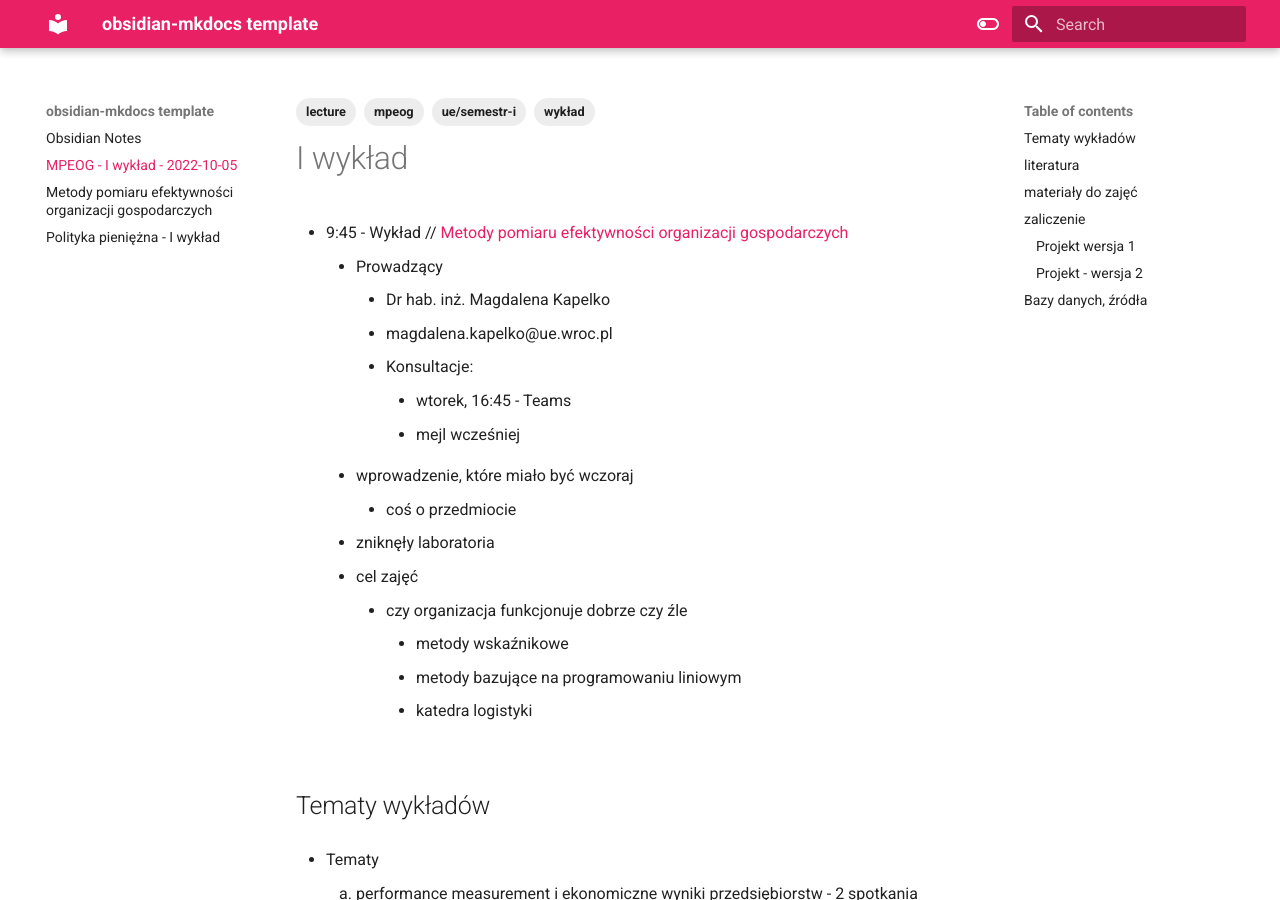
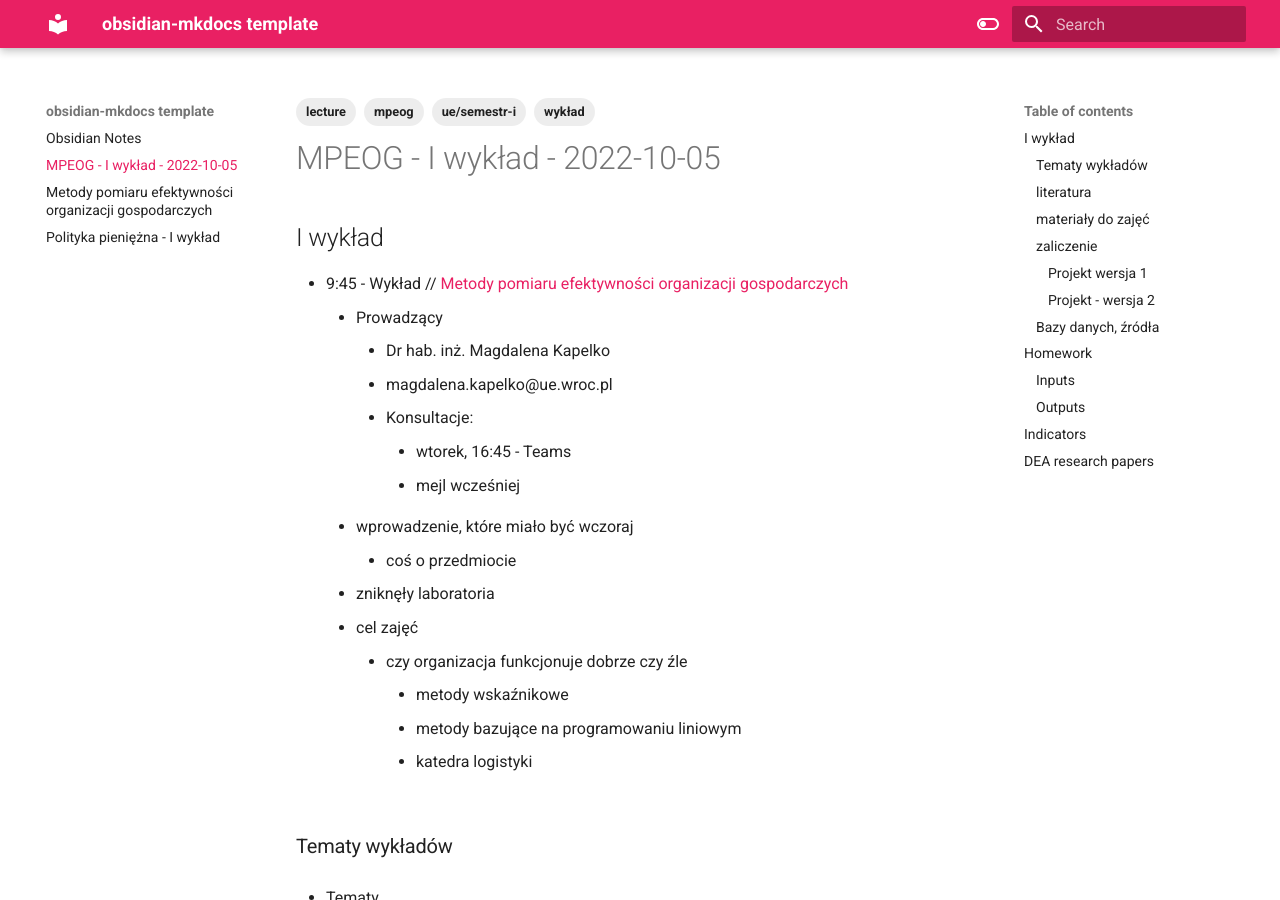
Before and after one commit to seszele64/obsidian-notes, an MkDocs documentation site: the page built from docs/MPEOG - I wykład - 2022-10-05.md, in a window 1280 px wide and 900 px high. Built offline with MkDocs 1.6.1 and Material for MkDocs 9.7.7, drawn with Linux system fonts in a browser that asks for light colours.

Commit message:
[PUBLISHER] Merge #9

```diff
--- a/docs/MPEOG - I wykład - 2022-10-05.md
+++ b/docs/MPEOG - I wykład - 2022-10-05.md
@@ -9,7 +9,7 @@
 date: 2022-10-06
 ---
 
-# I wykład
+## I wykład
 - 9:45 - Wykład // [Metody pomiaru efektywności organizacji gospodarczych](Metody%20pomiaru%20efektywności%20organizacji%20gospodarczych.md)
     -   Prowadzący
         -   Dr hab. inż. Magdalena Kapelko
@@ -26,7 +26,7 @@
 			- metody bazujące na programowaniu liniowym
 			- katedra logistyki
 
-## Tematy wykładów
+### Tematy wykładów
 
 - Tematy
 	1. performance measurement i ekonomiczne wyniki przedsiębiorstw - 2 spotkania
@@ -38,7 +38,7 @@
 		- metody parametryczne i nieparametryczne
 		- DEA + rozszerzenia (zmiany produktywności w czasie)
 
-## literatura
+### literatura
 
 - Literatura polska (I i II)
 	- pierwsze trzy pozycje!
@@ -51,7 +51,7 @@
 	- Coelli, Prasada - An introduction to efficiency and productivity analysis, Springer
 	- Bogetoft - Benchmarking with DEA, SFA and R
 
-## materiały do zajęć
+### materiały do zajęć
 - https://eportal.ue.wroc.pl
 - hasło: `dimequiensoy`
 - dużo materiału
@@ -61,7 +61,7 @@
 - TEAMS
 	- kod: `306axba`
 
-## zaliczenie
+### zaliczenie
 - (1) projekt + (2) prezentacje projektów (w grupach 2-osobowych)
 	- lub indywidualnie
 	- umieścić na platformie  e-learningowej do 22.11.2022, godzina 8:00
@@ -71,7 +71,7 @@
 	- listy zadań związane z tematem
 		- przerabiane na zajęciach
 
-### Projekt wersja 1
+#### Projekt wersja 1
 - wybór 1 przedsiębiorstwa + zebranie danych do obliczenia wybranych wskaźników ekonomicznych
 	- bezpośredni dostęp do danych? // raczej nie ze sprawozdań finansowych
 
@@ -92,7 +92,7 @@
 	- rezultaty obliczeń
 	- rekomendacje na podstawie rezultatów
 
-### Projekt - wersja 2
+#### Projekt - wersja 2
 - wybór minimum **10 przedsiębiorstw** z danej branży + zebranie danych w celu obliczenia efektywności metodą DEA
 	- dane mogą dotyczyć województw, państw, regionów
 
@@ -117,7 +117,7 @@
 	- opracowanie wyników i wniosków dla przedsiębiorstw
 
 
-## Bazy danych, źródła
+### Bazy danych, źródła
 - emis
 - GPW
 - urzędy statystyczne
@@ -146,8 +146,8 @@
 - rachunek wyników w war kalk
 	- inputs
 		- koszty sprzedanych produktów
-# Homework
-## Inputs
+## Homework
+### Inputs
 
 - inputs
 	- działka transportowa[^1]
@@ -159,12 +159,12 @@
 	- Input would be circulating capital, Investment, labor, selling cost, expense, and energy consumption.
 	- circulating capital, Investment, labor, selling cost, expense, and energy consumption[^2]
 
-## Outputs
+### Outputs
 
 - outputs
 	- Output would be revenue, monetary income, profit and net value of output value[^3]
 
-# Indicators
+## Indicators
 
 - inputs
 	- Financial > Balance sheet > Assets >
@@ -188,7 +188,7 @@
 	- Analiza finansowa przedsiębiorstwa - Bławat
 
 
-# DEA research papers
+## DEA research papers
 - [efficiency of international container shipping lines](https://sci-hub.se/https://link.springer.com/article/10.1057/mel.2013.21?error=cookies_not_supported&code=e7eb584f-80d6-401f-b8a9-27edb7502434)
 - [efficiency of Italian airports](https://sci-hub.se/https://www.sciencedirect.com/science/article/abs/pii/S0038012110000571)
 - [efficiency at Brazilian ports](https://sci-hub.se/https://www.inderscienceonline.com/doi/abs/10.1504/IJSTL.2016.076240)
```
